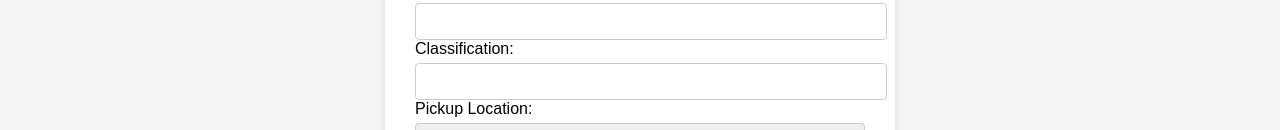
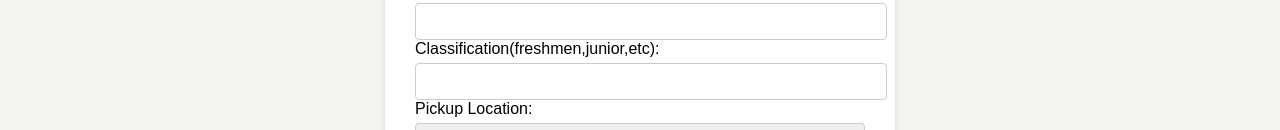
Before and after one commit to Acheampongmichael/RideShare, a plain HTML site: page RiderInformation.html in a window 1280 px wide. Shown: the part 767-897 px from the top of the page. Drawn offline with nearby package versions, Linux system fonts and the light colour scheme.

Commit message:
added details to classification field

```diff
--- a/RiderInformation.html
+++ b/RiderInformation.html
@@ -29,7 +29,7 @@
                 <label for="studentId">Student ID:</label>
                 <input type="text" id="studentId" name="studentId" required>
 
-                <label for="classification">Classification:</label>
+                <label for="classification">Classification(freshmen,junior,etc):</label>
                 <input type="text" id="classification" name="classification" required>
 
                 <label for="pickup">Pickup Location:</label>
```
